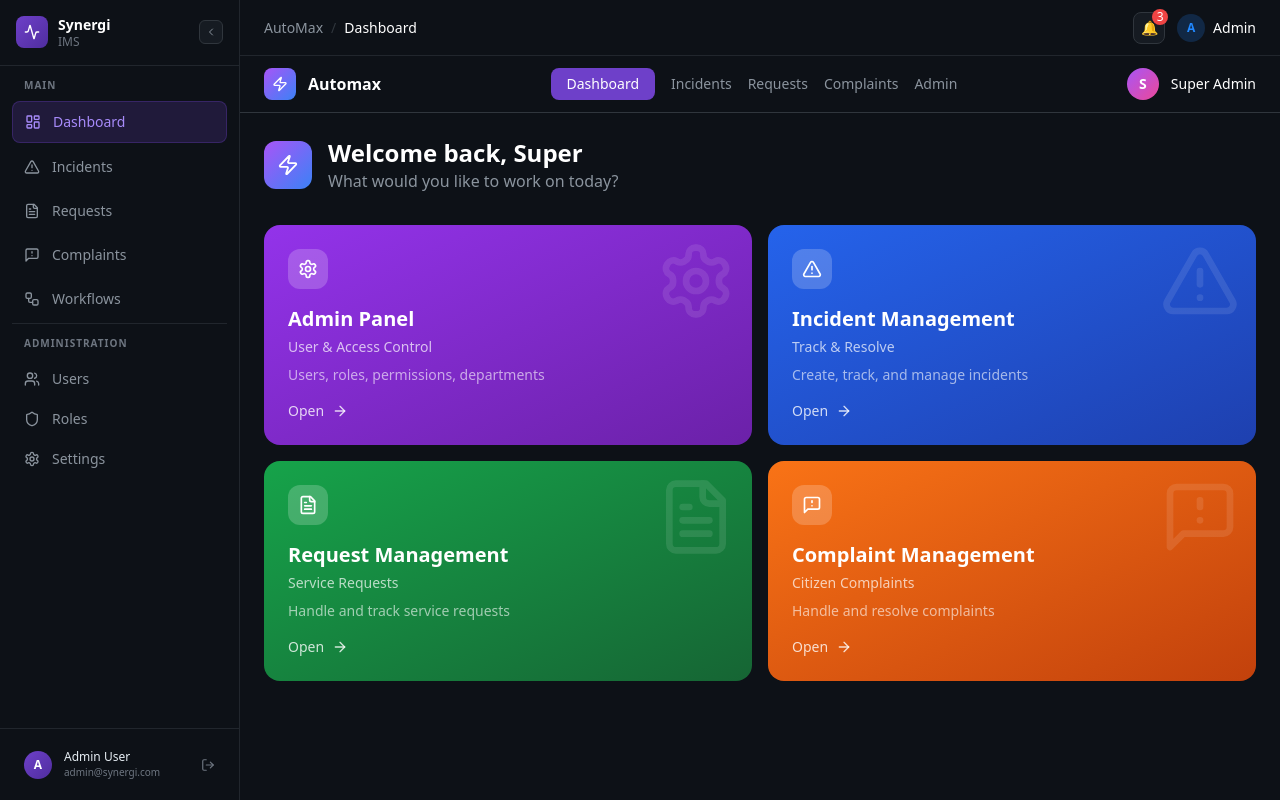
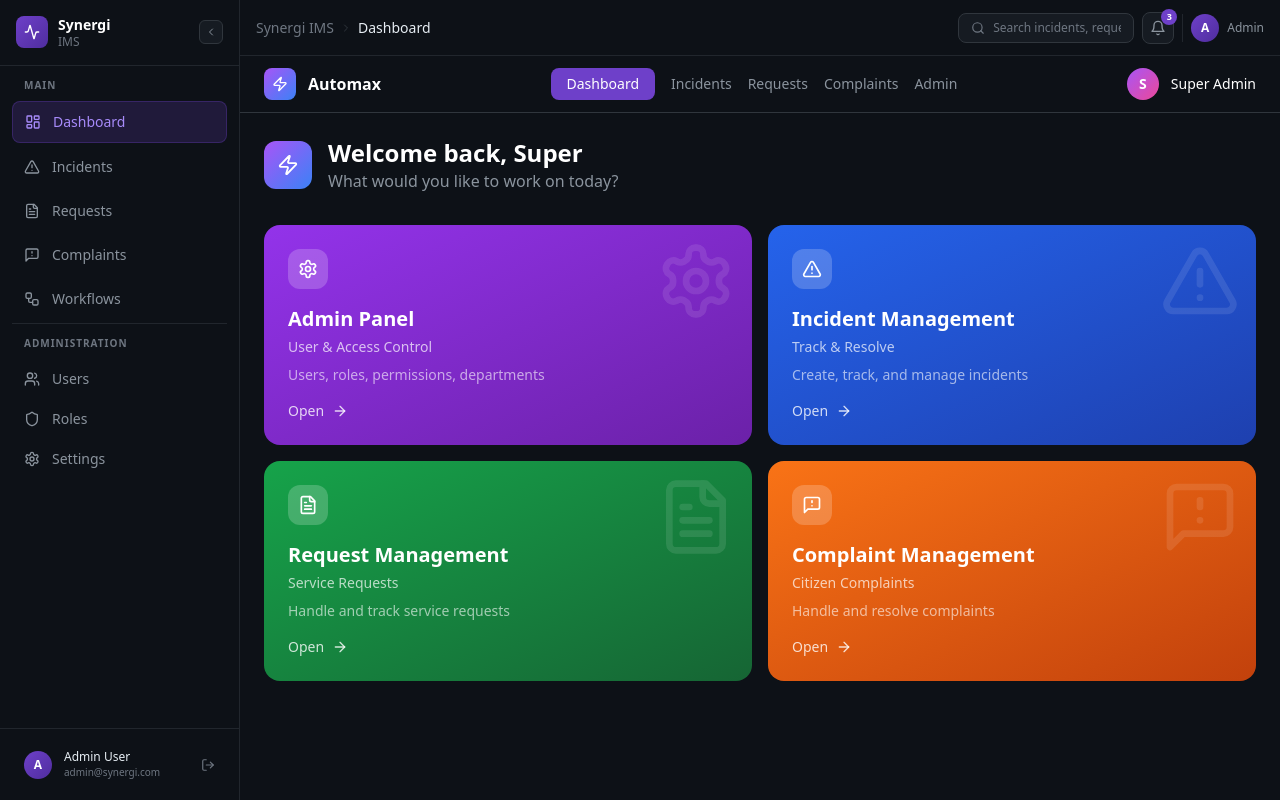
Before and after one commit to haithampm/automax-service-platform, a Next.js app in the folder frontend/: page /dashboard in a window 1280 px wide. Built offline with nearby package versions, Linux system fonts and the light colour scheme.

Commit message:
feat: enhance Header with search bar, read/unread notifications, Lucide icons, Synergi branding
Refactor Header component to manage notifications with state and improve breadcrumb display.

```diff
--- a/frontend/components/Header.tsx
+++ b/frontend/components/Header.tsx
@@ -1,7 +1,17 @@
 'use client';
-import { useState } from 'react';
-import Link from 'next/link';
+import { useState, useRef, useEffect } from 'react';
 import { usePathname } from 'next/navigation';
+import {
+  Bell,
+  Search,
+  X,
+  AlertCircle,
+  AlertTriangle,
+  Info,
+  ChevronRight,
+  Check,
+} from 'lucide-react';
+import { clsx } from 'clsx';
 
 const breadcrumbMap: Record<string, string> = {
   '/dashboard': 'Dashboard',
@@ -14,59 +24,171 @@ const breadcrumbMap: Record<string, string> = {
   '/settings': 'Settings',
 };
 
+type NotificationType = 'critical' | 'warning' | 'info';
+
+interface Notification {
+  id: number;
+  type: NotificationType;
+  message: string;
+  time: string;
+  read: boolean;
+}
+
+const initialNotifications: Notification[] = [
+  { id: 1, type: 'critical', message: 'INC-001: Server Down - requires immediate attention', time: '2 min ago', read: false },
+  { id: 2, type: 'warning', message: 'SLA breach imminent for INC-002', time: '5 min ago', read: false },
+  { id: 3, type: 'info', message: 'REQ-003 approved by manager', time: '15 min ago', read: false },
+  { id: 4, type: 'info', message: 'New complaint submitted: COM-012', time: '32 min ago', read: true },
+];
+
+const notificationIcon = {
+  critical: AlertCircle,
+  warning: AlertTriangle,
+  info: Info,
+};
+
+const notificationColor = {
+  critical: 'text-red-400',
+  warning: 'text-yellow-400',
+  info: 'text-blue-400',
+};
+
 export default function Header() {
   const pathname = usePathname();
   const [showNotifications, setShowNotifications] = useState(false);
+  const [notifications, setNotifications] = useState<Notification[]>(initialNotifications);
+  const [searchValue, setSearchValue] = useState('');
+  const [searchFocused, setSearchFocused] = useState(false);
+  const notifRef = useRef<HTMLDivElement>(null);
 
-  const notifications = [
-    { id: 1, type: 'critical', message: 'INC-001: Server Down - requires immediate attention', time: '2 min ago' },
-    { id: 2, type: 'warning', message: 'SLA breach imminent for INC-002', time: '5 min ago' },
-    { id: 3, type: 'info', message: 'REQ-003 approved by manager', time: '15 min ago' },
-  ];
+  const pageName = breadcrumbMap[pathname] || 'Synergi IMS';
+  const parentPage = pathname.split('/')[1];
+  const parentName = breadcrumbMap['/' + parentPage];
+  const unreadCount = notifications.filter(n => !n.read).length;
 
-  const pageName = breadcrumbMap[pathname] || 'AutoMax';
+  useEffect(() => {
+    function handleClickOutside(e: MouseEvent) {
+      if (notifRef.current && !notifRef.current.contains(e.target as Node)) {
+        setShowNotifications(false);
+      }
+    }
+    document.addEventListener('mousedown', handleClickOutside);
+    return () => document.removeEventListener('mousedown', handleClickOutside);
+  }, []);
+
+  const markAllRead = () => {
+    setNotifications(prev => prev.map(n => ({ ...n, read: true })));
+  };
+
+  const markRead = (id: number) => {
+    setNotifications(prev => prev.map(n => n.id === id ? { ...n, read: true } : n));
+  };
 
   return (
-    <header className="h-14 bg-[#0d1117] border-b border-[#21262d] flex items-center justify-between px-6 flex-shrink-0">
-      <div className="flex items-center gap-2 text-sm">
-        <span className="text-[#8b949e]">AutoMax</span>
-        <span className="text-[#30363d]">/</span>
-        <span className="text-white font-medium">{pageName}</span>
+    <header className="h-14 bg-[#0d1117] border-b border-[#21262d] flex items-center justify-between px-4 flex-shrink-0">
+      {/* Breadcrumb */}
+      <div className="flex items-center gap-1.5 text-sm">
+        <span className="text-[#6e7681] font-medium">Synergi IMS</span>
+        {parentName && parentName !== pageName && (
+          <>
+            <ChevronRight className="w-3 h-3 text-[#30363d]" />
+            <span className="text-[#6e7681]">{parentName}</span>
+          </>
+        )}
+        <ChevronRight className="w-3 h-3 text-[#30363d]" />
+        <span className="text-[#e6edf3] font-medium">{pageName}</span>
       </div>
-      <div className="flex items-center gap-3">
-        <div className="relative">
+
+      {/* Search + Actions */}
+      <div className="flex items-center gap-2">
+        {/* Search */}
+        <div className={clsx(
+          'flex items-center gap-2 rounded-lg border px-3 py-1.5 transition-all duration-200',
+          searchFocused
+            ? 'bg-[#161b22] border-[#6e40c9]/50 w-64'
+            : 'bg-[#161b22] border-[#30363d] w-44'
+        )}>
+          <Search className="w-3.5 h-3.5 text-[#6e7681] flex-shrink-0" />
+          <input
+            type="text"
+            placeholder="Search incidents, requests..."
+            value={searchValue}
+            onChange={(e) => setSearchValue(e.target.value)}
+            onFocus={() => setSearchFocused(true)}
+            onBlur={() => setSearchFocused(false)}
+            className="bg-transparent text-xs text-[#e6edf3] placeholder:text-[#6e7681] outline-none w-full"
+          />
+          {searchValue && (
+            <button onClick={() => setSearchValue('')}>
+              <X className="w-3 h-3 text-[#6e7681] hover:text-[#e6edf3]" />
+            </button>
+          )}
+        </div>
+
+        {/* Notifications */}
+        <div className="relative" ref={notifRef}>
           <button
             onClick={() => setShowNotifications(!showNotifications)}
-            className="relative w-8 h-8 rounded-lg bg-[#161b22] border border-[#30363d] flex items-center justify-center hover:bg-[#1c2128] transition-colors"
+            className="relative w-8 h-8 rounded-lg bg-[#161b22] border border-[#30363d] flex items-center justify-center hover:bg-[#21262d] transition-colors"
           >
-            <span className="text-sm">🔔</span>
-            <span className="absolute -top-1 -right-1 w-4 h-4 bg-red-500 rounded-full text-white text-xs flex items-center justify-center">3</span>
+            <Bell className="w-4 h-4 text-[#8b949e]" />
+            {unreadCount > 0 && (
+              <span className="absolute -top-1 -right-1 w-4 h-4 rounded-full bg-[#6e40c9] text-white text-[9px] font-bold flex items-center justify-center">
+                {unreadCount}
+              </span>
+            )}
           </button>
+
           {showNotifications && (
-            <div className="absolute right-0 top-10 w-80 bg-[#161b22] border border-[#30363d] rounded-xl shadow-2xl z-50">
-              <div className="p-3 border-b border-[#30363d] flex items-center justify-between">
-                <span className="text-white font-semibold text-sm">Notifications</span>
-                <button className="text-xs text-[#2188ff] hover:text-blue-300">Mark all read</button>
+            <div className="absolute right-0 top-10 w-80 bg-[#161b22] border border-[#30363d] rounded-xl shadow-2xl z-50 overflow-hidden">
+              <div className="flex items-center justify-between px-4 py-3 border-b border-[#21262d]">
+                <span className="text-sm font-semibold text-[#e6edf3]">Notifications</span>
+                {unreadCount > 0 && (
+                  <button
+                    onClick={markAllRead}
+                    className="flex items-center gap-1 text-xs text-[#6e40c9] hover:text-[#a78bfa] transition-colors"
+                  >
+                    <Check className="w-3 h-3" />
+                    Mark all read
+                  </button>
+                )}
               </div>
-              <div className="divide-y divide-[#21262d]">
-                {notifications.map(n => (
-                  <div key={n.id} className="p-3 hover:bg-[#1c2128] cursor-pointer">
-                    <div className="flex items-start gap-2">
-                      <span className="text-sm mt-0.5">{n.type === 'critical' ? '🚨' : n.type === 'warning' ? '⚠️' : 'ℹ️'}</span>
-                      <div>
-                        <p className="text-white text-xs">{n.message}</p>
-                        <p className="text-[#8b949e] text-xs mt-1">{n.time}</p>
+              <div className="max-h-72 overflow-y-auto">
+                {notifications.map(n => {
+                  const Icon = notificationIcon[n.type];
+                  return (
+                    <div
+                      key={n.id}
+                      onClick={() => markRead(n.id)}
+                      className={clsx(
+                        'flex gap-3 px-4 py-3 cursor-pointer hover:bg-[#1c2333] transition-colors border-b border-[#21262d] last:border-0',
+                        !n.read && 'bg-[#6e40c9]/5'
+                      )}
+                    >
+                      <Icon className={clsx('w-4 h-4 mt-0.5 flex-shrink-0', notificationColor[n.type])} />
+                      <div className="flex-1 min-w-0">
+                        <p className={clsx('text-xs leading-relaxed', n.read ? 'text-[#8b949e]' : 'text-[#e6edf3]')}>
+                          {n.message}
+                        </p>
+                        <p className="text-[10px] text-[#6e7681] mt-0.5">{n.time}</p>
                       </div>
+                      {!n.read && (
+                        <div className="w-1.5 h-1.5 rounded-full bg-[#6e40c9] mt-1.5 flex-shrink-0" />
+                      )}
                     </div>
-                  </div>
-                ))}
+                  );
+                })}
               </div>
             </div>
           )}
         </div>
-        <div className="flex items-center gap-2">
-          <div className="w-7 h-7 rounded-full bg-[#2188ff]/20 flex items-center justify-center text-[#2188ff] font-semibold text-xs">A</div>
-          <span className="text-white text-sm">Admin</span>
+
+        {/* User Avatar */}
+        <div className="flex items-center gap-2 pl-2 border-l border-[#21262d]">
+          <div className="w-7 h-7 rounded-full bg-gradient-to-br from-[#6e40c9] to-[#4f2d9e] flex items-center justify-center text-xs font-bold text-white cursor-pointer">
+            A
+          </div>
+          <span className="text-xs text-[#8b949e] hidden sm:block">Admin</span>
         </div>
       </div>
     </header>
```
